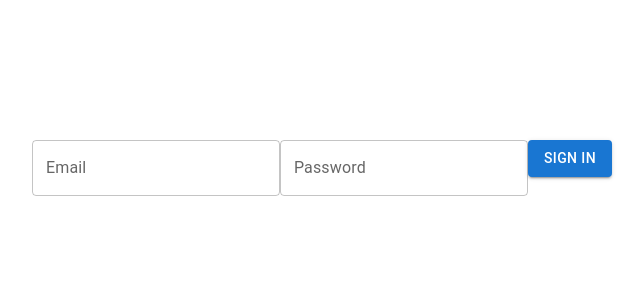
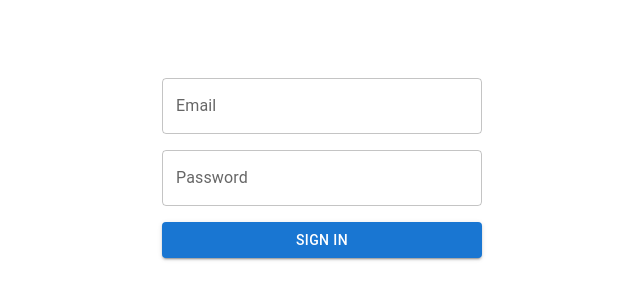
Before and after one commit to alenakatkova/hnl2023-starsplusplus, a React (Vite) app in the folder client/: page /signin in a window 1280 px wide. Shown: the part 232-532 px from the top of the page, without its empty margins (318-962 px from the left). Built offline with nearby package versions, Linux system fonts and the light colour scheme.

Commit message:
when user clicks sign in button, they redirected to dashboard

```diff
--- a/client/src/routes/Signin.jsx
+++ b/client/src/routes/Signin.jsx
@@ -1,11 +1,13 @@
 import React, { useState } from "react";
-import { TextField, Button } from "@mui/material";
+import { TextField, Button, Box } from "@mui/material";
+import { useNavigate } from "react-router-dom";
 
 function SignIn() {
   const [formData, setFormData] = useState({
     email: "",
     password: "",
   });
+  const navigate = useNavigate();
 
   const handleChange = (e) => {
     const { name, value } = e.target;
@@ -18,23 +20,18 @@ function SignIn() {
   const handleSubmit = async (e) => {
     e.preventDefault();
     try {
-      const response = await fetch("http://localhost:8000/signin", {
-        method: "POST",
-        headers: {
-          "Content-Type": "application/json",
-        },
-        body: JSON.stringify(formData),
-      });
-
-      const data = await response.json();
-      console.log(data); // Handle the response as needed
+      navigate("/dashboard");
     } catch (error) {
       console.error("Error:", error);
     }
   };
 
   return (
-    <form onSubmit={handleSubmit}>
+    <Box
+      component="form"
+      sx={{ width: "320px", display: "flex", flexDirection: "column", gap: 2 }}
+      onSubmit={handleSubmit}
+    >
       <TextField
         name="email"
         label="Email"
@@ -53,7 +50,7 @@ function SignIn() {
       <Button type="submit" variant="contained" color="primary">
         Sign In
       </Button>
-    </form>
+    </Box>
   );
 }
 
```
